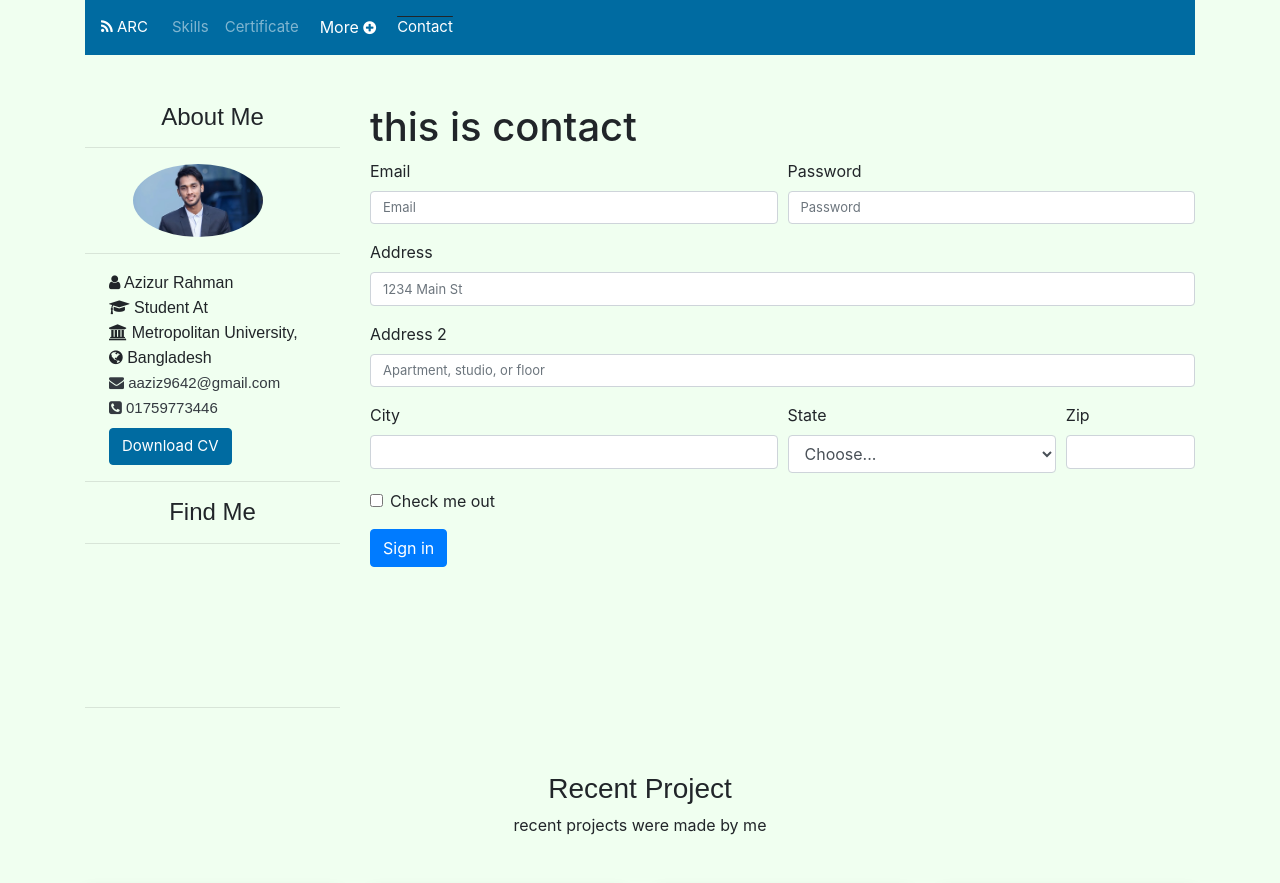
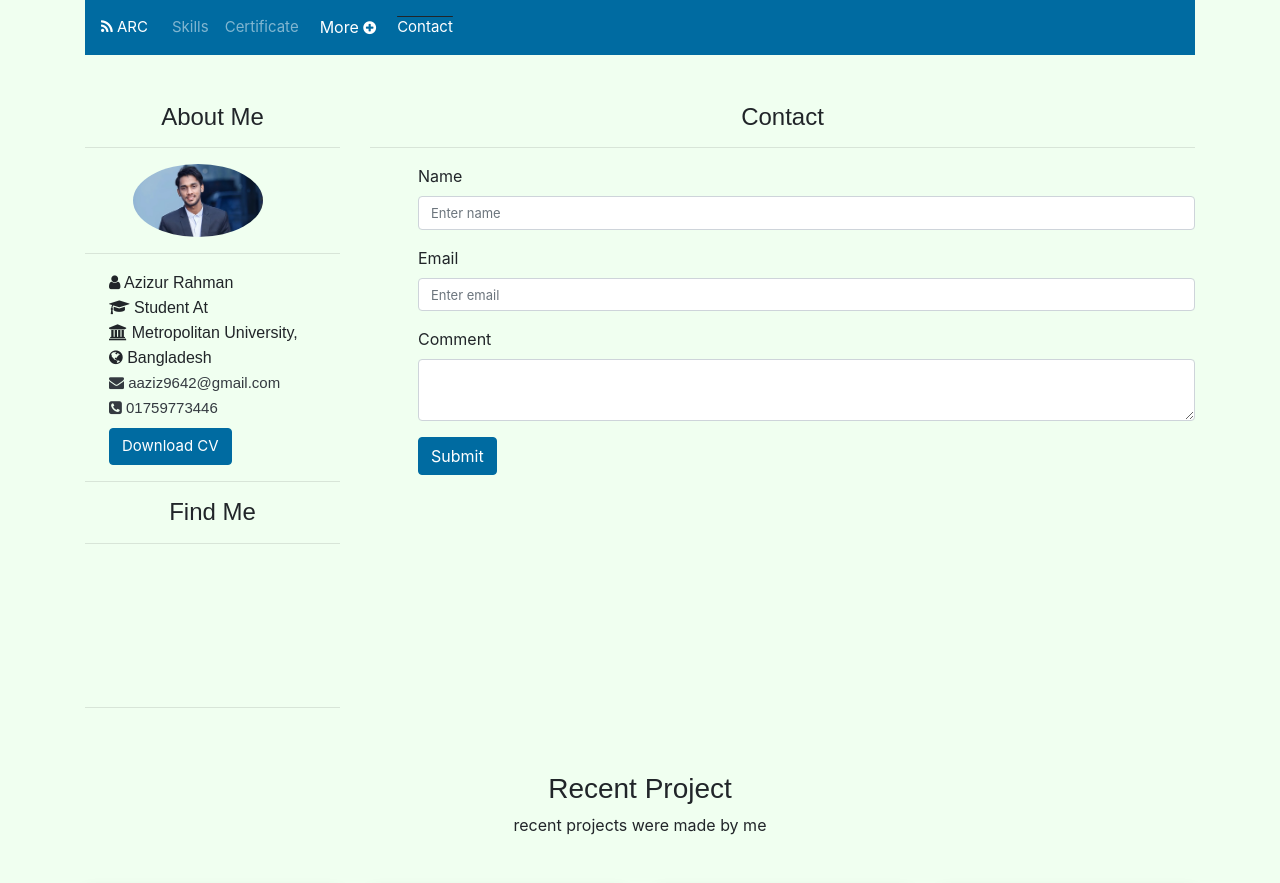
Before and after one commit to ayanchyaziz123/my-protfolio-website, a Django app: page /contact/ in a window 1280 px wide. Shown: the top 883 px of the page. Run offline with Django 3.2, Linux system fonts and the light colour scheme; some libraries are stand-ins or nearby versions.

Commit message:
add contact page

```diff
--- a/ayanProtfolio/templates/contact.html
+++ b/ayanProtfolio/templates/contact.html
@@ -5,54 +5,26 @@
 {% block content %}
 
 <div class="col-9">
-<h1>this is contact</h1>
+<h4 class="text-center text-style mb-3">Contact</h4>
+    <hr>
 
 
-<form>
-  <div class="form-row">
-    <div class="form-group col-md-6">
-      <label for="inputEmail4">Email</label>
-      <input type="email" class="form-control" id="inputEmail4" placeholder="Email">
-    </div>
-    <div class="form-group col-md-6">
-      <label for="inputPassword4">Password</label>
-      <input type="password" class="form-control" id="inputPassword4" placeholder="Password">
-    </div>
+<form class="ml-md-5">
+  <div class="form-group">
+    <label for="exampleInputEmail1">Name</label>
+    <input type="text" class="form-control" id="exampleInputEmail1" aria-describedby="emailHelp" placeholder="Enter name">
   </div>
   <div class="form-group">
-    <label for="inputAddress">Address</label>
-    <input type="text" class="form-control" id="inputAddress" placeholder="1234 Main St">
+    <label for="exampleInputPassword1">Email</label>
+    <input type="email" class="form-control" id="exampleInputPassword1" placeholder="Enter email">
   </div>
   <div class="form-group">
-    <label for="inputAddress2">Address 2</label>
-    <input type="text" class="form-control" id="inputAddress2" placeholder="Apartment, studio, or floor">
+    <label for="exampleInputPassword1">Comment</label>
+    <textarea class="form-control"></textarea>
   </div>
-  <div class="form-row">
-    <div class="form-group col-md-6">
-      <label for="inputCity">City</label>
-      <input type="text" class="form-control" id="inputCity">
-    </div>
-    <div class="form-group col-md-4">
-      <label for="inputState">State</label>
-      <select id="inputState" class="form-control">
-        <option selected>Choose...</option>
-        <option>...</option>
-      </select>
-    </div>
-    <div class="form-group col-md-2">
-      <label for="inputZip">Zip</label>
-      <input type="text" class="form-control" id="inputZip">
-    </div>
-  </div>
-  <div class="form-group">
-    <div class="form-check">
-      <input class="form-check-input" type="checkbox" id="gridCheck">
-      <label class="form-check-label" for="gridCheck">
-        Check me out
-      </label>
-    </div>
-  </div>
-  <button type="submit" class="btn btn-primary">Sign in</button>
+
+
+  <button type="submit" class="btn btn-info">Submit</button>
 </form>
 
 
```
